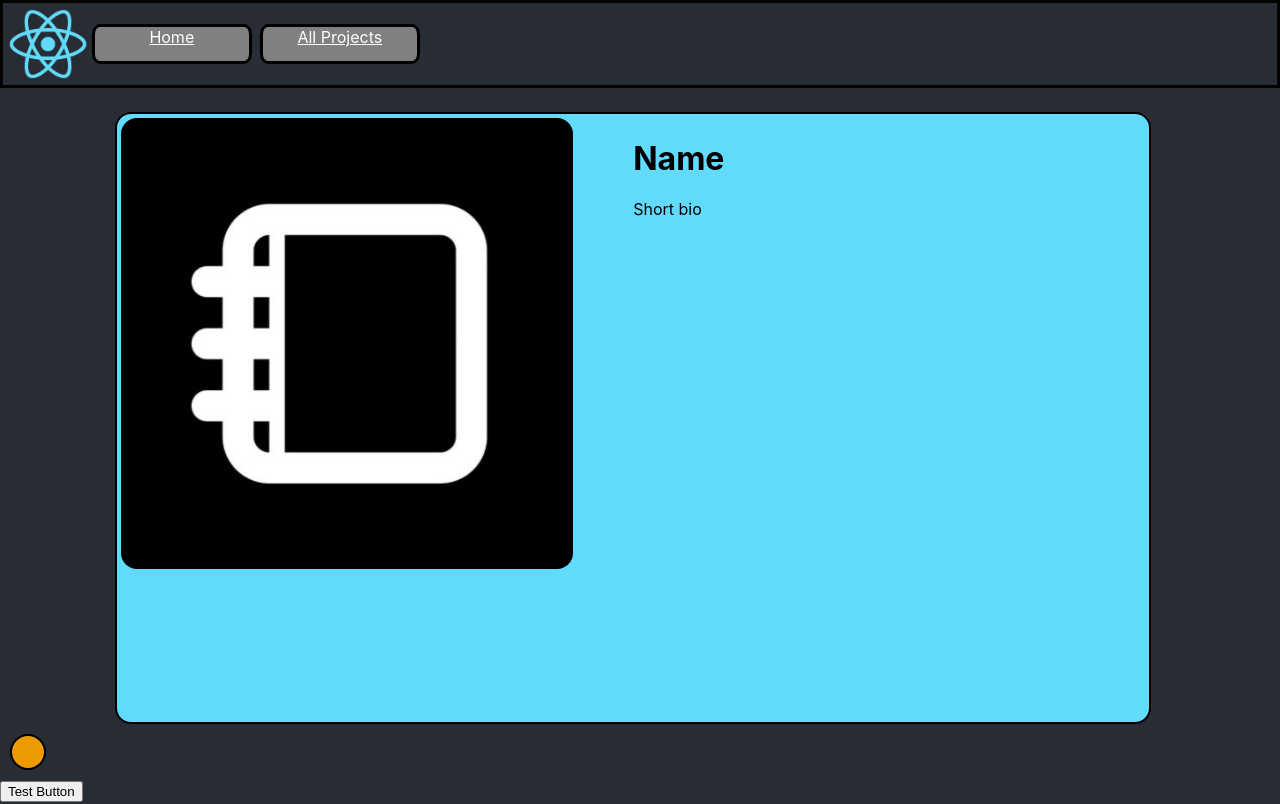
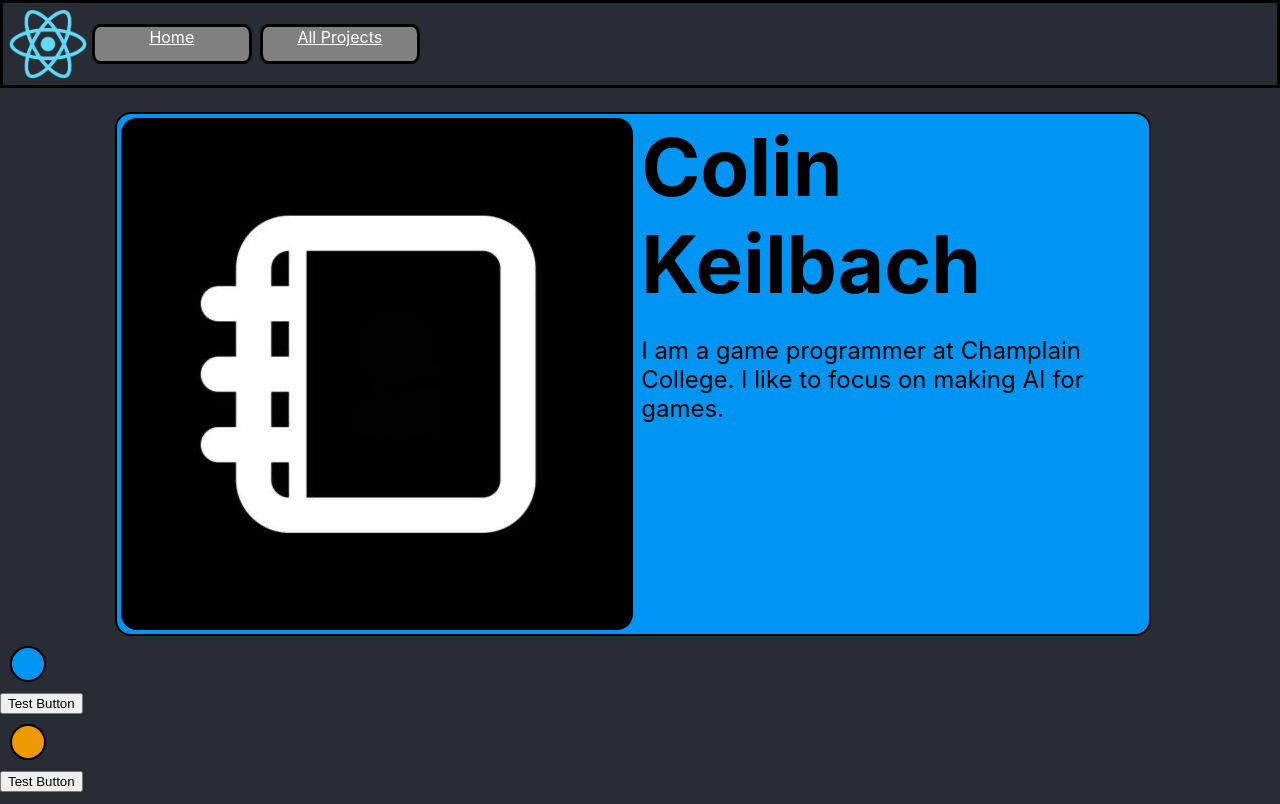
Before and after one commit to ColinKeilbach/ColinKeilbach.github.io, a React (Create React App) app in the folder colin-keilbach-portfolio/: page / in a window 1280 px wide. Shown: the top 804 px of the page. Built offline with nearby package versions, Linux system fonts and the light colour scheme.

Commit message:
Worked more on ProfileNode

```diff
--- a/colin-keilbach-portfolio/src/pages/home.css
+++ b/colin-keilbach-portfolio/src/pages/home.css
@@ -3,10 +3,10 @@
 
 .ProfileNode {
   width: 80vw;
-  height: 75vh;
-  --background-color: #61dafb;
+  height: auto;
+  --background-color: #0095f2;
   display: grid;
-  grid-template-columns: 50% auto;
+  grid-template-columns: min-content auto;
   background-color: var(--background-color);
   color: black;
   border-style: solid;
@@ -19,9 +19,24 @@
 }
 
 .ProfileImage {
-  width: 88.25%;
+  height: 100%;
   border-radius: 1em;
   grid-column: col 0/ span 1;
+}
+
+.ProfileInfoBox {
+  padding-left: 0.5em;
+}
+
+.ProfileTitle {
+  font-size: 5em;
+  margin: 0;
+}
+
+.ProfileDescription {
+  font-size: 1.5em;
+  text-align: left;
+  word-wrap: normal;
 }
 
 /* #endregion */
--- a/colin-keilbach-portfolio/src/pages/home.js
+++ b/colin-keilbach-portfolio/src/pages/home.js
@@ -4,20 +4,26 @@ import React, { useRef, useEffect } from "react";
 /*
  || Colors
  ||   Blue: #0095f2
- ||  Green:
- || Orange:
+ || Orange: #ed9900
  ||   Grey:
  || D-Grey:
  ||  Black: #000000
 */
 
+// Colors
+const blue = "#0095f2";
+const orange = "#ed9900";
+
+// Description
+const descriptionContent =
+  "I am a game programmer at Champlain College. I like to focus on making AI for games.";
+
 const Home = () => {
   return (
     <div>
-      <ProfileNode />
-      <Node background="#ed9900" />
-      <Node background="#0095f2" />
-      <Node background="#009100" />
+      <ProfileNode title="Colin Keilbach" description={descriptionContent} />
+      <Node background={blue} />
+      <Node background={orange} />
     </div>
   );
 };
@@ -35,8 +41,9 @@ function ProfileNode({
     <div className="ProfileNode">
       <img className="ProfileImage" src={src} alt={alt}></img>
       <div className="ProfileInfoBox">
-        <h1>{title}</h1>
-        <p>{description}</p>
+        <h1 className="ProfileTitle">{title}</h1>
+        <p className="ProfileDescription">{description}</p>
+        <div className="Profile Links"></div>
       </div>
     </div>
   );
```
